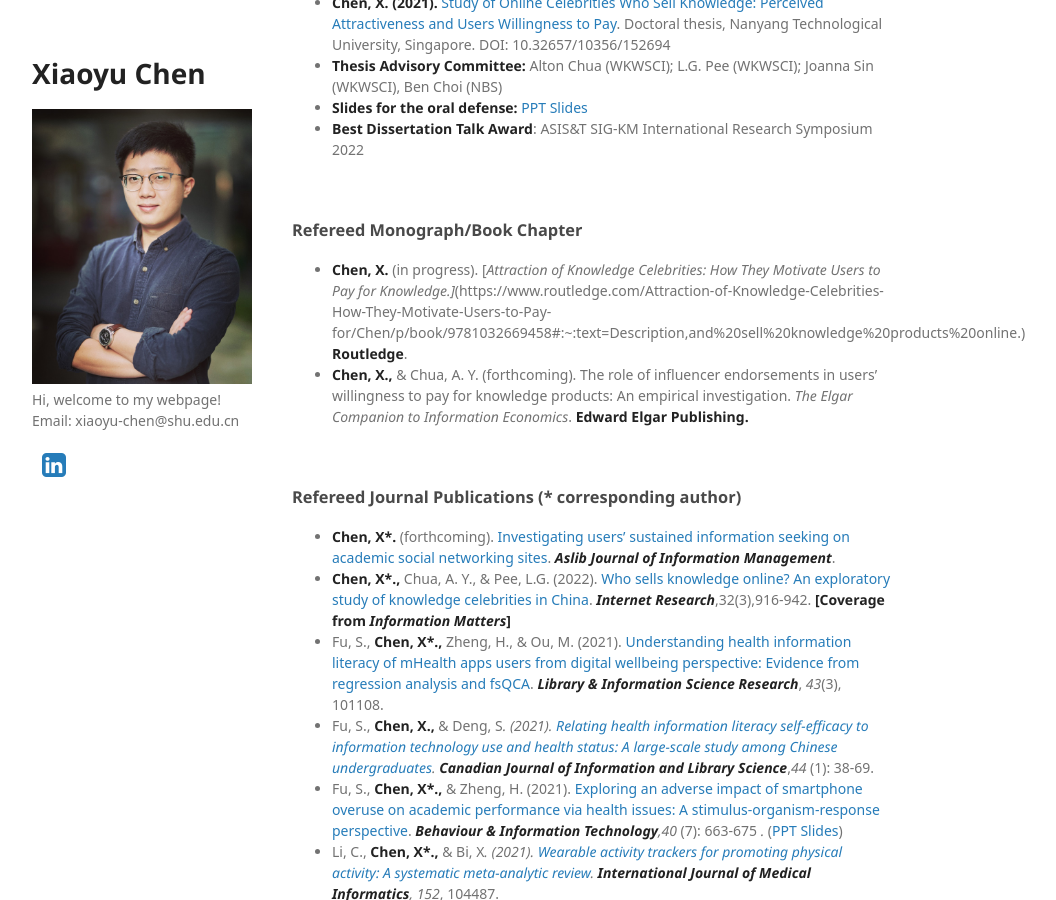
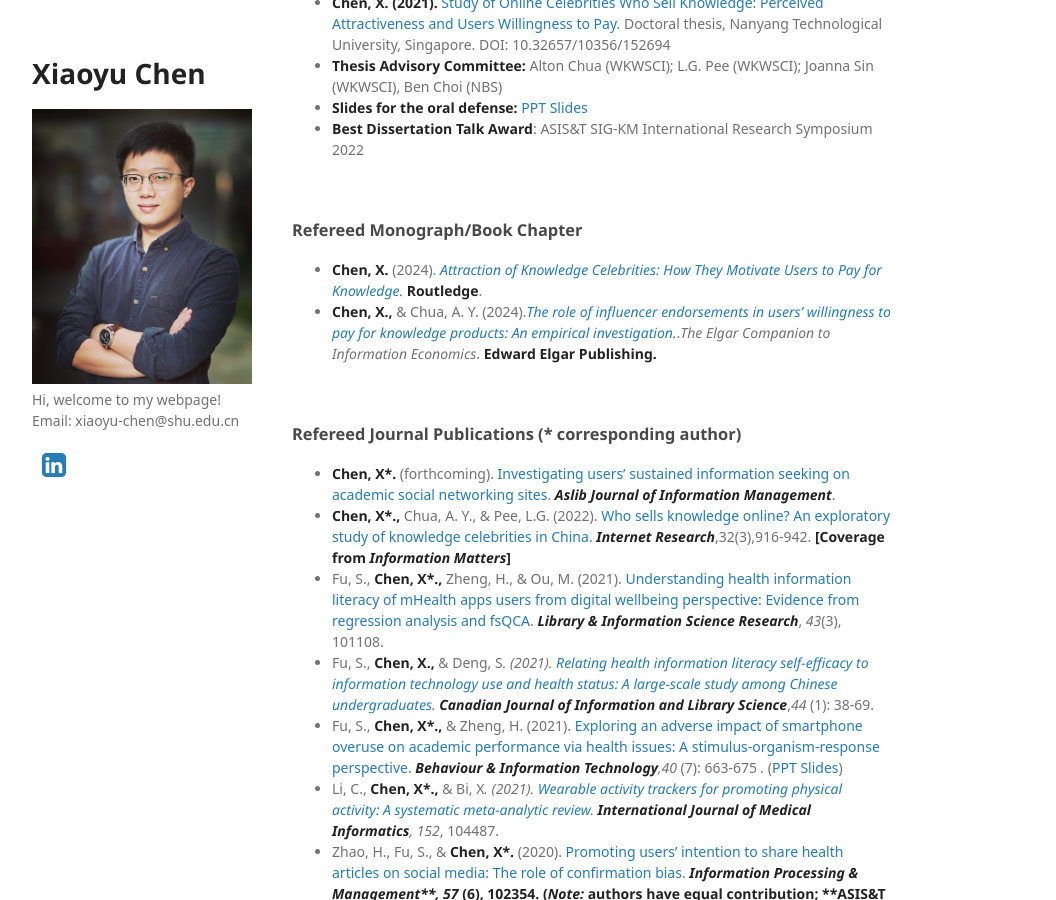
Before and after one commit to xiaoyu0928/xiaoyu0928.github.io, a Jekyll site: the page built from index.md, in a window 1280 px wide and 900 px high, scrolled down 2302 px. Shown: the whole window, without its empty margins (178-1234 px from the left). Built offline with Jekyll 4.4.1, drawn with Linux system fonts in a browser that asks for light colours; some web fonts are replaced; a style sheet for code colours, icons or effects is not loaded; our own code applies the rules of GitHub Pages for plain Markdown files.

Commit message:
index.md

```diff
--- a/index.md
+++ b/index.md
@@ -121,8 +121,8 @@ and Transferring Mechanism in a Social Q&A Community”</li>
 
 ### Refereed Monograph/Book Chapter
 
-- **Chen, X.** (in progress). [*Attraction of Knowledge Celebrities: How They Motivate Users to Pay for Knowledge.]*(https://www.routledge.com/Attraction-of-Knowledge-Celebrities-How-They-Motivate-Users-to-Pay-for/Chen/p/book/9781032669458#:~:text=Description,and%20sell%20knowledge%20products%20online.) **Routledge**.
-- **Chen, X.****,** & Chua, A. Y. (forthcoming). The role of influencer endorsements in users' willingness to pay for knowledge products: An empirical investigation. *The Elgar Companion to Information Economics*. **Edward Elgar Publishing.**
+- **Chen, X.** (2024). [*Attraction of Knowledge Celebrities: How They Motivate Users to Pay for Knowledge.*](https://www.routledge.com/Attraction-of-Knowledge-Celebrities-How-They-Motivate-Users-to-Pay-for/Chen/p/book/9781032669458#:~:text=Description,and%20sell%20knowledge%20products%20online.) **Routledge**.
+- **Chen, X.****,** & Chua, A. Y. (2024).[*The role of influencer endorsements in users' willingness to pay for knowledge products: An empirical investigation.*](https://www.e-elgar.com/shop/gbp/the-elgar-companion-to-information-economics-9781802203950.html).*The Elgar Companion to Information Economics*. **Edward Elgar Publishing.**
 
 <br>
 
```
